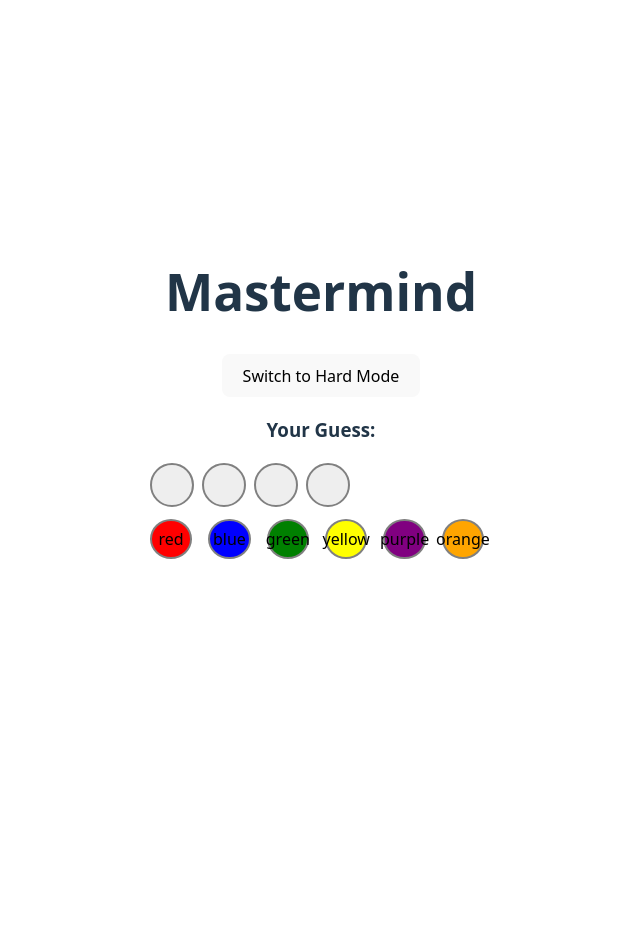
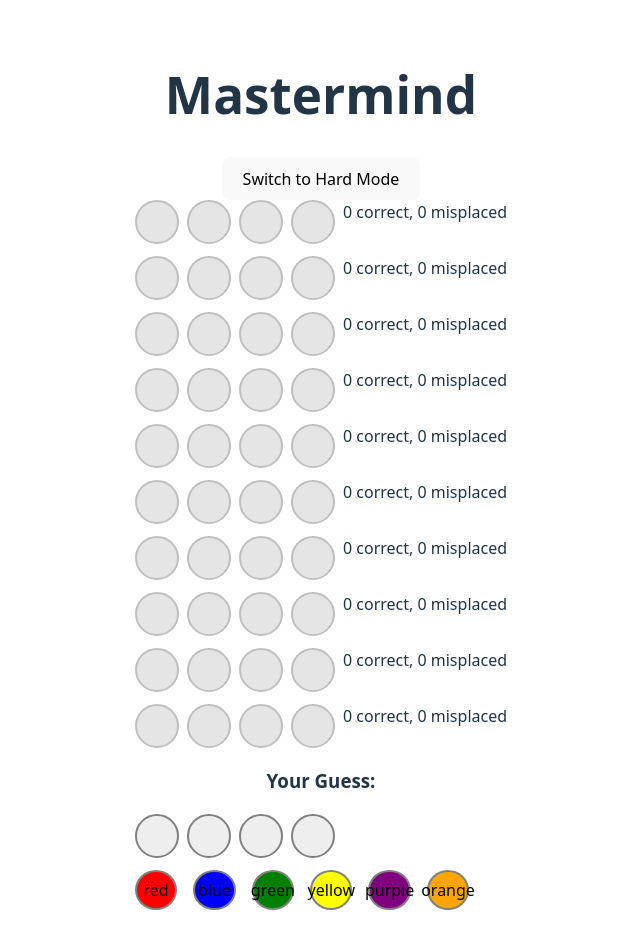
Before and after one commit to tymicruz/mastermind-react-app, a React (Vite) app: page / in a window 1280 px wide. Shown: the top 948 px of the page, without its empty margins (319-959 px from the left). Before the commit the page ends 800 px from the top, so only its background shows below. Built offline with nearby package versions, Linux system fonts and the light colour scheme.

Commit message:
Update UI to show all 10 blank tries at the start of the game.

```diff
--- a/src/App.tsx
+++ b/src/App.tsx
@@ -1,13 +1,10 @@
 import { useEffect, useState } from "react";
 import GameBoard from "./components/GameBoard";
 import GuessInput from "./components/GuessInput";
-import Feedback from "./components/Feedback";
 import ColorPicker from "./components/ColorPicker";
-import { Color } from "./logic/mastermind";
+import { Color, EMPTY_GUESS } from "./logic/mastermind";
 import type { FeedbackItem } from "./components/Feedback";
 import "./App.css";
-
-const emptyGuess: (Color | null)[] = [null, null, null, null];
 
 // TODO: remove mock code and maybe get this from the server like get this from the server.
 const mockCode: Color[] = [Color.Red, Color.Blue, Color.Green, Color.Yellow];
@@ -48,19 +45,39 @@
 function App() {
   const [hardMode, setHardMode] = useState(false);
   const [currentGuess, setCurrentGuess] =
-    useState<(Color | null)[]>(emptyGuess);
+    useState<(Color | null)[]>(EMPTY_GUESS);
 
-  const [guesses, setGuesses] = useState<Color[][]>([]);
-  const [feedbacks, setFeedbacks] = useState<FeedbackItem[]>([]);
+  const [guesses, setGuesses] = useState<(Color[] | null)[]>(
+    Array(10).fill(null)
+  );
+  const [feedbacks, setFeedbacks] = useState<FeedbackItem[]>(
+    Array(10).fill({ correct: 0, misplaced: 0 })
+  );
 
   useEffect(() => {
     // Check if all pegs are filled
     if (currentGuess.every((c) => c !== null)) {
       // Submit the guess
       const feedback = calculateFeedback(currentGuess as Color[], mockCode);
-      setGuesses((prev) => [...prev, currentGuess as Color[]]);
-      setFeedbacks((prev) => [...prev, feedback]);
-      setCurrentGuess(emptyGuess);
+
+      const nextIndex = guesses.findIndex((guess) => guess === null);
+
+      if (nextIndex !== -1) {
+        // Update the specific row
+        setGuesses((prev) => {
+          const newGuesses = [...prev];
+          newGuesses[nextIndex] = currentGuess as Color[];
+          return newGuesses;
+        });
+
+        setFeedbacks((prev) => {
+          const newFeedbacks = [...prev];
+          newFeedbacks[nextIndex] = feedback;
+          return newFeedbacks;
+        });
+      }
+
+      setCurrentGuess(EMPTY_GUESS);
     }
   }, [currentGuess]);
 
--- a/src/components/GameBoard.tsx
+++ b/src/components/GameBoard.tsx
@@ -1,19 +1,26 @@
 import React from "react";
-import { Color } from "../logic/mastermind";
+import { Color, EMPTY_GUESS } from "../logic/mastermind";
 import type { FeedbackItem } from "./Feedback";
 import Feedback from "./Feedback";
 import Guess from "./Guess";
 
 interface GameBoardProps {
-  guesses: Color[][];
+  guesses: (Color[] | null)[];
   feedbacks: FeedbackItem[];
 }
 
 const GameBoard: React.FC<GameBoardProps> = ({ guesses, feedbacks }) => (
   <div className="guess-board">
-    {guesses.map((guess, i) => (
-      <Guess key={i} guess={guess} feedback={feedbacks[i]} />
-    ))}
+    {guesses
+      .slice()
+      .reverse()
+      .map((guess, i) => (
+        <Guess
+          key={guesses.length - i - 1}
+          guess={guess || EMPTY_GUESS}
+          feedback={feedbacks[guesses.length - 1 - i]}
+        />
+      ))}
   </div>
 );
 
--- a/src/components/Guess.tsx
+++ b/src/components/Guess.tsx
@@ -4,7 +4,7 @@
 import type { FeedbackItem } from "./Feedback";
 
 interface GuessProps {
-  guess: Color[];
+  guess: (Color | null)[];
   feedback: FeedbackItem;
 }
 
@@ -12,7 +12,11 @@
   <div className="guess-row">
     {/* Guess pegs */}
     {guess.map((color, j) => (
-      <div key={j} className="guess-peg" style={{ background: color }}>
+      <div
+        key={j}
+        className="guess-peg"
+        style={{ background: color || "#ccc", opacity: color ? 1 : 0.5 }}
+      >
         {color}
       </div>
     ))}
--- a/src/logic/mastermind.ts
+++ b/src/logic/mastermind.ts
@@ -7,3 +7,5 @@
   Purple = "purple",
   Orange = "orange",
 }
+
+export const EMPTY_GUESS: (Color | null)[] = [null, null, null, null];
```
